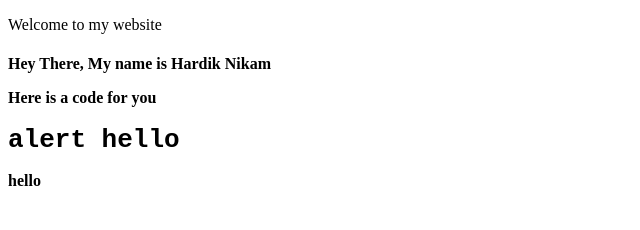
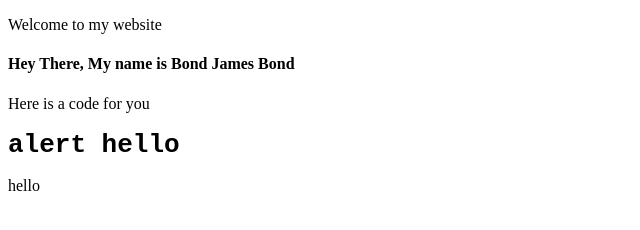
Before and after one commit to HardikNickam/Javascript_practice, a plain HTML site: page 13_DOM_Using Query selector/index.html in a window 1280 px wide. Shown: the whole page, without its empty margins (0-640 px from the left). Drawn offline with Linux system fonts and the light colour scheme.

Commit message:
made changes in 13_Dom

```diff
--- a/13_DOM_Using Query selector/index.html
+++ b/13_DOM_Using Query selector/index.html
@@ -10,9 +10,10 @@
         <p class="paragraph">Welcome to my website</p>
         </nav>
         <div class="block">
-        <h4>Hey There, My name is <span id="username">Hardik Nikam</p>
-        <p class="paragraph">Here is a code for you</p>
+        <h4>Hey There, My name is <span id="username">Hardik Nikam</p></h4></span>
+        <p class="block">Here is a code for you</p>
         <pre><code>console.log('Hey There')</code></pre>
+        </div>
             <div class="block">hello</div>
         </div>
 
--- a/13_DOM_Using Query selector/script.js
+++ b/13_DOM_Using Query selector/script.js
@@ -21,7 +21,38 @@ console.log(body.innerHTML);  //retruned string which is our actual code
 // body1.innerHTML="<p>Hello From Paragraph</p>"
 //querySelectorALL
 
-//Query selector using id
+//Query selector using id (#)
+
+
+const username = document.querySelector("#username");
+console.log(username.innerText) ;
+
+username.innerText = " Bond James Bond"
+
+
+
+//Query selector using class  (.)
+
+
+
+
+// accessing child nodes and parent node
+const ele = document.querySelector("div");
+// console.log(ele.innerHTML);
+
+
+//child node
+console.log(ele.children);
+console.log(ele.parentNode.children)
+
+
+const element = document.querySelectorAll(".block")
+element.forEach((e) => {
+    console.log(e.innerHTML)
+})
+
+
+
 
 
 const all = document.querySelector("code");
```
